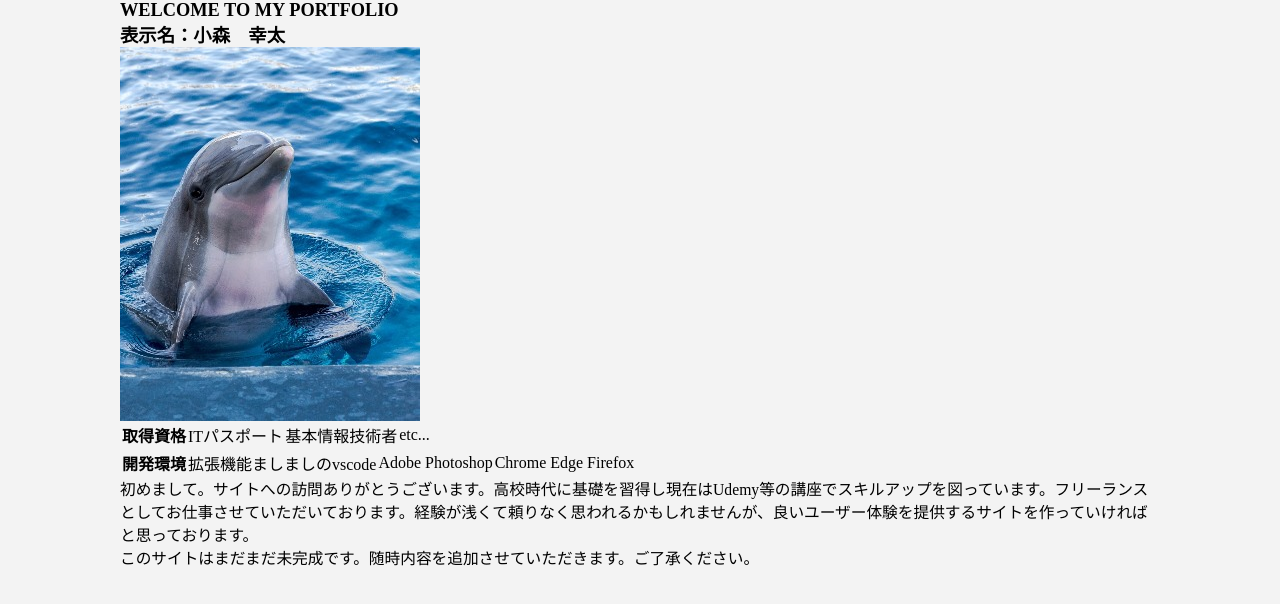
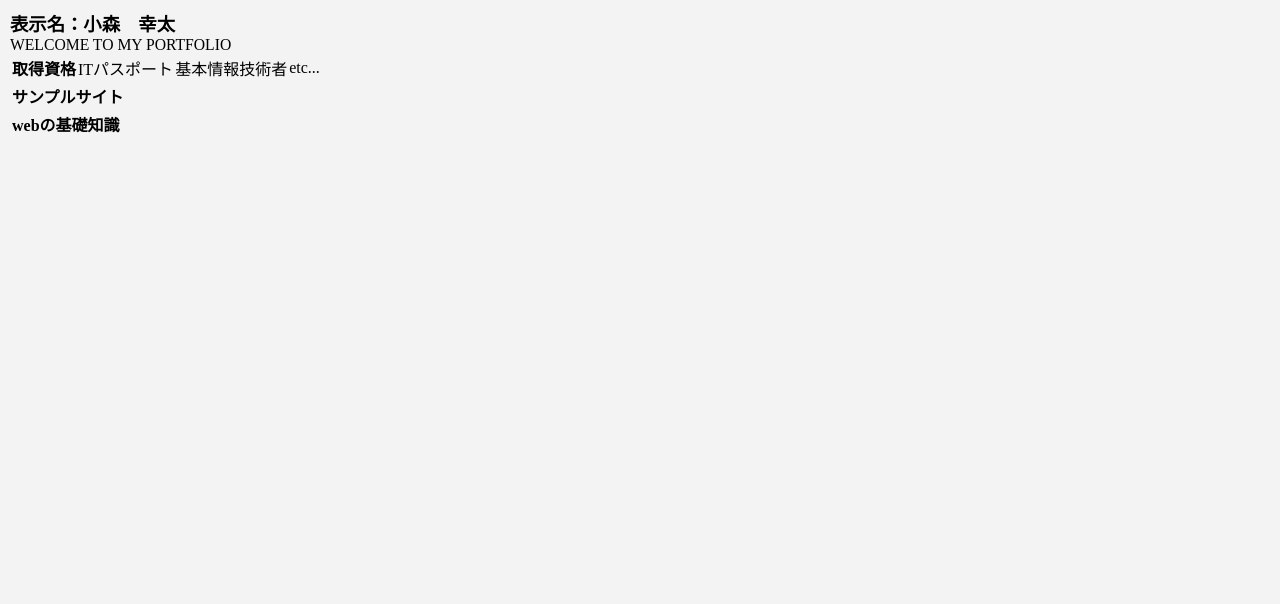
Before and after one commit to ibuki39/Myportfolio, a plain HTML site: page index.html in a window 1280 px wide. Drawn offline with Linux system fonts and the light colour scheme.

Commit message:
base created

```diff
--- a/index.html
+++ b/index.html
@@ -8,27 +8,27 @@
     </head>
     <div class="page">
     <body>
-        <h3>WELCOME TO MY PORTFOLIO</h3>
-        <h3>表示名：小森　幸太</h3>
-        <img src="dolphin-banner.jpg" alt="banner">
+        <h3 class="name">表示名：小森　幸太</h3>
+        <div id="bar"></div>
+        <p>WELCOME TO MY PORTFOLIO</p>
+
+        <nav><!--背景を右から左にスライドで入れる。その後順番にコンテンツをスライドさせてくる-->
             <table>
                 <th>取得資格</th>
                 <td>ITパスポート</td>
                 <td>基本情報技術者</td>
                 <td>etc...</td>
             </table>
+
             <table>
-            <th>開発環境</th>
-            <td>拡張機能ましましのvscode</td>
-            <td>Adobe Photoshop</td>
-            <td>Chrome Edge Firefox</td>
+                <th>サンプルサイト</th>
+                <!--サンプルサイトのバナーを埋め込む。サンプルサイトっていうページを作ってもいいかも。病院とカフェ-->
             </table>
-        <p>
-            初めまして。サイトへの訪問ありがとうございます。高校時代に基礎を習得し現在はUdemy等の講座でスキルアップを図っています。フリーランスとしてお仕事させていただいております。経験が浅くて頼りなく思われるかもしれませんが、良いユーザー体験を提供するサイトを作っていければと思っております。
-        </p>
-        <p>
-            このサイトはまだまだ未完成です。随時内容を追加させていただきます。ご了承ください。
-        </p>
+
+            <table>
+               <th>webの基礎知識</th>
+            </table>
+        </nav>
     </body>
     </div>
 </html>
--- a/style.css
+++ b/style.css
@@ -12,5 +12,29 @@
 body {
     background-color: #f3f3f3;
     font-size: 98%;
+    display: grid;
+    margin: 0;
+    min-height: 100vh;
+    grid-template-rows: 1fr 1fr 1fr 100px;
+    grid-template-columns: 3fr 1fr;
+    grid-template-areas:
+        "main nav"
+        "main nav"
+        "main nav"
+        "fotter fotter";
+}
 
+body > * {
+    margin: 3px;
+    padding: 10px;
 }
+
+h3{
+    grid-area: main;
+}
+p{
+    grid-area: main;
+}
+nav{
+    grid-area: nav;
+}
```
Lines whose indentation alone changed are shown as unchanged.
